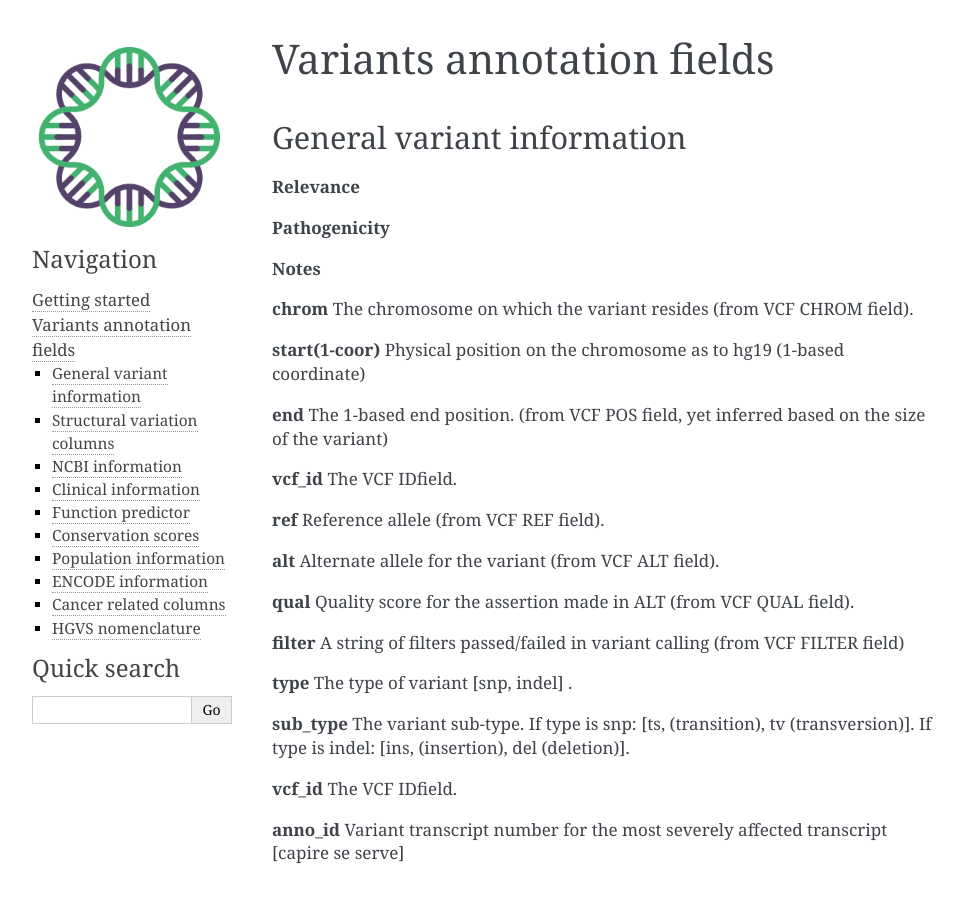
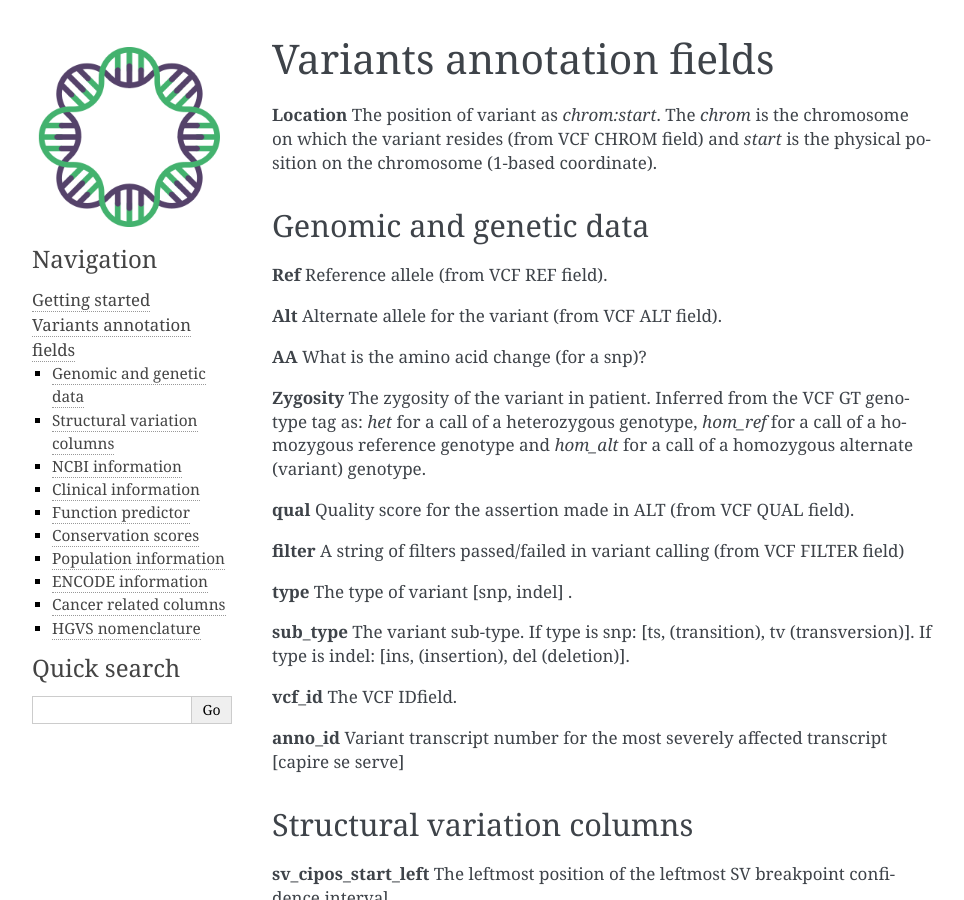
Before and after one commit to saraicarus/genomeup_doc, a Sphinx documentation site: the page built from source/annotation.rst, in a window 1280 px wide and 900 px high. Shown: the whole window, without its empty margins (148-1112 px from the left). Built offline with Sphinx 7.4.7, drawn with Linux system fonts in a browser that asks for light colours; some of the changed text lies outside the part shown.

Commit message:
Update annotation.rst

```diff
--- a/source/annotation.rst
+++ b/source/annotation.rst
@@ -1,32 +1,23 @@
 Variants annotation fields
 ^^^^^^^^^^^^^^^^^^^^^^^^^^
 
-General variant information
-~~~~~~~~~~~~~~~~~~~~~~~~~~~
+**Location**
+The position of variant as *chrom:start*. The *chrom* is the chromosome on which the variant resides (from VCF CHROM field) and *start* is the physical position on the chromosome (1-based coordinate).
 
-**Relevance**
+Genomic and genetic data
+~~~~~~~~~~~~~~~~~~~~~~~~
 
-**Pathogenicity**
-
-**Notes**
-
-**chrom**
-The chromosome on which the variant resides (from VCF CHROM field).
-
-**start(1-coor)**
-Physical position on the chromosome as to hg19 (1-based coordinate)
-
-**end**
-The 1-based end position. (from VCF POS field, yet inferred based on the size of the variant)
-
-**vcf_id**
-The VCF IDfield.
-
-**ref**
+**Ref**
 Reference allele (from VCF REF field).
 
-**alt**
+**Alt**
 Alternate allele for the variant (from VCF ALT field).
+
+**AA**
+What is the amino acid change (for a snp)?
+
+**Zygosity**
+The zygosity of the variant in patient. Inferred from the VCF GT genotype tag as:  *het* for a call of a heterozygous genotype, *hom_ref* for a call of a homozygous reference genotype and *hom_alt* for a call of a homozygous alternate (variant) genotype.
 
 **qual**
 Quality score for the assertion made in ALT (from VCF QUAL field).
```
Also changed, not shown: other parts of source/annotation.rst (+0 -3 lines).
